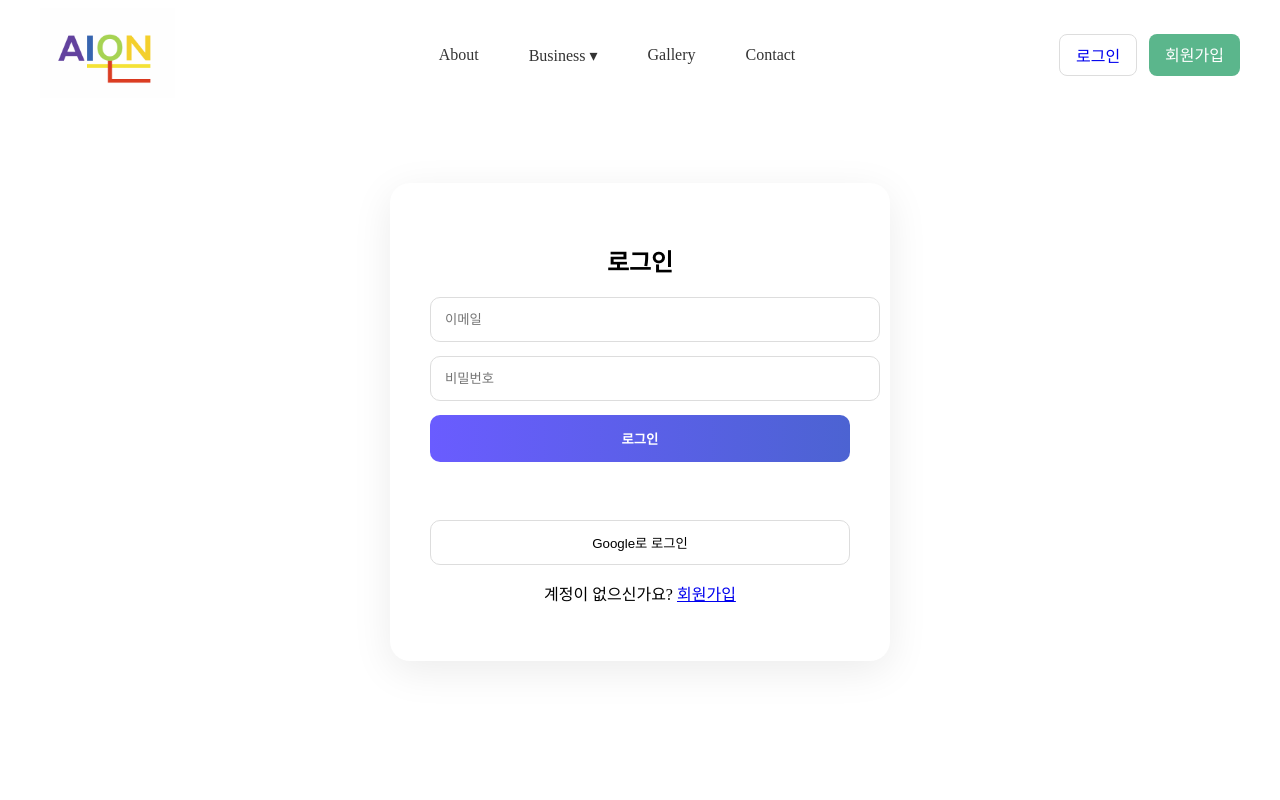
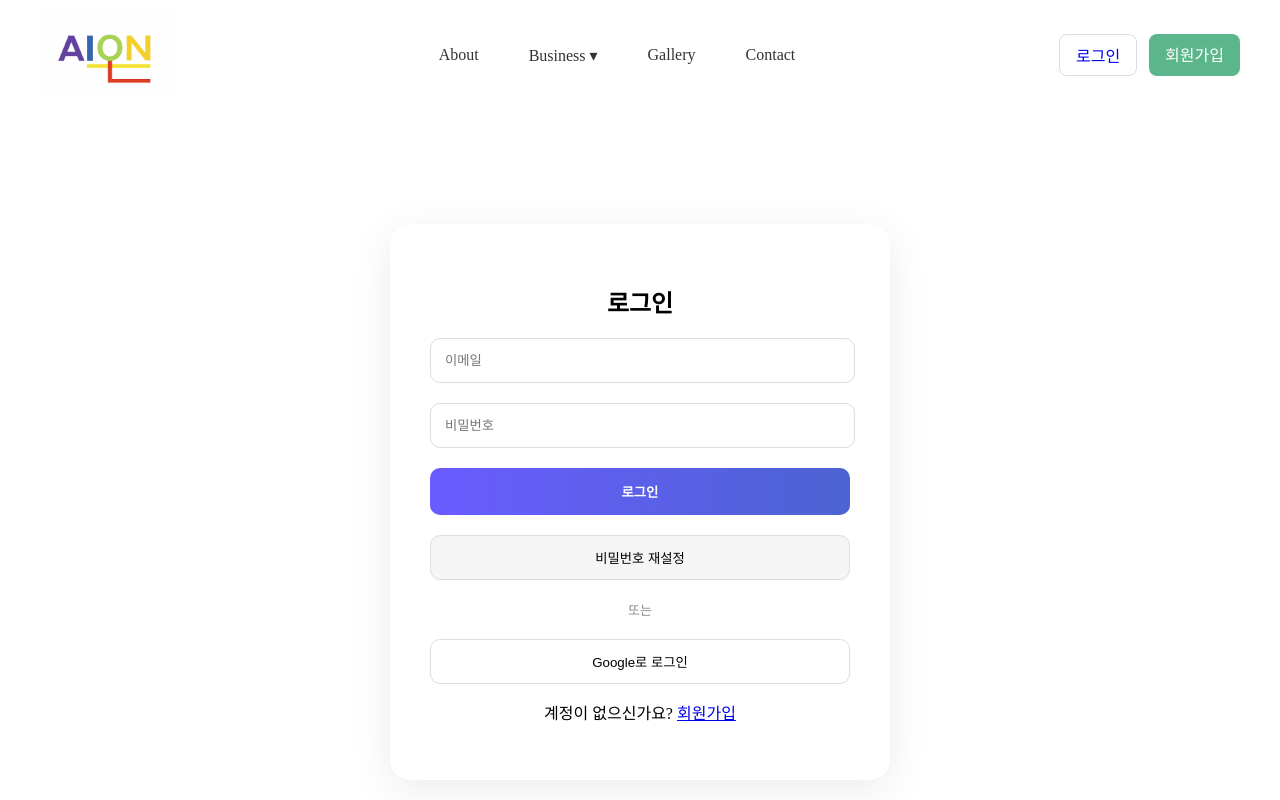
Before and after one commit to pahkys-prog/AI-ON-HOMEPAGE, a React (Vite) app in the folder ai-on-site/: page /login in a window 1280 px wide. Shown: the top 800 px of the page. Built offline with nearby package versions, Linux system fonts and the light colour scheme; no server answers.

Commit message:
Contact-문의-정보-fiverbase-연동-구-및-구글로그인-구현

```diff
--- a/ai-on-site/src/components/Auth/Login.tsx
+++ b/ai-on-site/src/components/Auth/Login.tsx
@@ -38,7 +38,6 @@ const Login = () => {
 
   return (
     <div className="login-container" style={{ maxWidth: '400px', margin: '100px auto', padding: '20px', textAlign: 'center', border: '1px solid #ddd', borderRadius: '10px' }}>
-      <h2>관리자 로그인</h2>
 
       {/* 이메일 폼 */}
       <form onSubmit={handleEmailLogin} style={{ display: 'flex', flexDirection: 'column', gap: '10px' }}>
@@ -56,7 +55,7 @@ const Login = () => {
           onChange={(e) => setPassword(e.target.value)}
           style={{ padding: '10px' }}
         />
-        <button type="submit" style={{ padding: '10px', backgroundColor: '#5bb68c', color: 'white', border: 'none', cursor: 'pointer' }}>
+        <button type="submit" style={{ padding: '10px', backgroundColor: '#1841f7', color: 'white', border: 'none', cursor: 'pointer' }}>
           로그인
         </button>
       </form>
@@ -64,7 +63,7 @@ const Login = () => {
       <div style={{ margin: '20px 0', borderTop: '1px solid #eee', paddingTop: '20px' }}>
         <button
           onClick={handleGoogleLogin}
-          style={{ width: '100%', padding: '10px', backgroundColor: '#4285F4', color: 'white', border: 'none', cursor: 'pointer', fontWeight: 'bold' }}
+          style={{ width: '100%', padding: '10px', backgroundColor: '#ecf2fa', color: 'white', border: 'none', cursor: 'pointer', fontWeight: 'bold' }}
         >
           Google로 계속하기
         </button>
--- a/ai-on-site/src/components/Contact/ContactForm.tsx
+++ b/ai-on-site/src/components/Contact/ContactForm.tsx
@@ -14,6 +14,8 @@ const ContactForm = () => {
 
     try {
       // ✅ 'contacts'라는 새로운 컬렉션에 저장됩니다.
+
+      console.log("🔥 submit 실행됨");
       await addDoc(collection(db, "contacts"), {
         name,
         phone,
@@ -21,6 +23,9 @@ const ContactForm = () => {
         createdAt: serverTimestamp(),
         status: "waiting", // 'waiting' 또는 'done'으로 관리 가능
       });
+
+      console.log("🔥 Contact 저장 완료");
+      console.log("🔥 저장된 데이터:", { name, phone, message });
 
       alert("문의가 성공적으로 접수되었습니다!");
       setName("");
@@ -51,7 +56,6 @@ const ContactForm = () => {
         value={message}
         onChange={(e) => setMessage(e.target.value)}
       />
-      <button type="submit">문의하기</button>
     </form>
   );
 };
--- a/ai-on-site/src/components/Contact/ContactList.tsx
+++ b/ai-on-site/src/components/Contact/ContactList.tsx
@@ -1,3 +1,4 @@
+console.log("🔥 관리자 페이지 진입");
 import React, { useState, useEffect } from "react";
 import { db, auth, googleProvider } from "../../firebase";
 import {
@@ -9,7 +10,7 @@ import {
   updateDoc // ✅ 업데이트를 위해 추가
 } from "firebase/firestore";
 import { signInWithPopup } from "firebase/auth";
-
+import { onAuthStateChanged } from "firebase/auth";
 
 const ContactList = () => {
   interface Contact {
@@ -49,7 +50,7 @@ useEffect(() => {
       setCurrentUserEmail(user.email); // 현재 로그인된 이메일을 상태에 저장
 
       //  아래 "본인이 등록한 메일"을 정확하게 입력하세요!
-      if (user.email === "운영자님의@이메일.com") {
+      if (user.email === "pahkys@gmail.com") {
         setIsAdmin(true);
       } else {
         setIsAdmin(false);
@@ -103,16 +104,17 @@ useEffect(() => {
 }
 
   return (
-    <div className="admin-contact-list" style={{ padding: '20px' }}>
-      <h3> 도착한 문의 목록</h3>
+    <div className="admin-contact-list" style={{ padding: '20px', maxWidth: '1200px', margin: '0 auto'}}>
+      <h2> 도착한 문의 목록</h2>
       {contacts.length > 0 ? (
-        contacts.map((c: ContactItem) => (
+        contacts.map((c: Contact) => (
           <div
             key={c.id}
             style={{
+              maxWidth: '1000px',
               border: '1px solid #ddd',
               margin: '10px 0',
-              padding: '15px',
+              padding: '20px',
               borderRadius: '8px',
               backgroundColor: c.status === "done" ? "#f9f9f9" : "#fff", // 완료된 건 연하게 표시
               opacity: c.status === "done" ? 0.7 : 1
@@ -130,7 +132,7 @@ useEffect(() => {
               {/* ✅ 확인 버튼: 아직 완료되지 않은 경우에만 표시 */}
               {c.status !== "done" ? (
                 <button
-                  onClick={handleGoogleLogin}
+                  onClick={() => markAsDone(c.id)}
                   style={{
                     backgroundColor: '#5bb68c',
                     color: 'white',
--- a/ai-on-site/src/components/Header/Header.tsx
+++ b/ai-on-site/src/components/Header/Header.tsx
@@ -3,10 +3,12 @@ import { onAuthStateChanged, signOut, type User } from "firebase/auth";
 import { auth } from "../../lib/firebase";
 import { Link } from "react-router-dom";
 import logo from "../../assets/images/Logo-AION.png";
+import { useNavigate } from "react-router-dom";
 import "./Header.css";
 
 export default function Header() {
   const [user, setUser] = useState<User | null>(null);
+  const navigate = useNavigate();
 
   useEffect(() => {
     const unsubscribe = onAuthStateChanged(auth, (currentUser) => {
@@ -18,6 +20,7 @@ export default function Header() {
 
   const handleLogout = async () => {
     await signOut(auth);
+    navigate("/"); // 로그아웃 후 메인 페이지로 이동
   };
 
   return (
@@ -35,9 +38,15 @@ export default function Header() {
           <div className="nav-item-dropdown">
             <span className="nav-item">Business ▾</span>
             <div className="dropdown-content">
-              <Link to="/business" state={{ tabIndex: 0 }}>AI 도구 활용</Link>
-              <Link to="/business" state={{ tabIndex: 1 }}>디지털 콘텐츠 제작</Link>
-              <Link to="/business" state={{ tabIndex: 2 }}>기관/대상 맞춤형교육</Link>
+              <Link to="/business" state={{ tabIndex: 0 }}>
+                AI 도구 활용
+              </Link>
+              <Link to="/business" state={{ tabIndex: 1 }}>
+                디지털 콘텐츠 제작
+              </Link>
+              <Link to="/business" state={{ tabIndex: 2 }}>
+                기관/대상 맞춤형교육
+              </Link>
             </div>
           </div>
 
@@ -48,10 +57,17 @@ export default function Header() {
             Contact
           </Link>
         </nav>
+
         <div className="header-buttons">
           {user ? (
             <>
-              <span className="user-email">{user.email}</span>
+              {user.email === "pahkys@gmail.com" ? (
+                <Link to="/admin/contacts" className="user-email">
+                  {user.email}
+                </Link>
+              ) : (
+                <span className="user-email">{user.email}</span>
+              )}
 
               <button className="logout-btn" onClick={handleLogout}>
                 로그아웃
--- a/ai-on-site/src/pages/AboutDetail.css
+++ b/ai-on-site/src/pages/AboutDetail.css
@@ -29,7 +29,10 @@
 
 /* 인트로 카드 */
 .about-intro {
-  margin-bottom: 100px;
+  margin-bottom: 80px;
+  max-width: 1100px;
+  margin-left: auto;
+  margin-right: auto;
 }
 
 .intro-card {
@@ -48,7 +51,10 @@
 
 /* 섹션 공통 */
 .about-section {
-  margin-bottom: 120px;
+  margin-bottom: 100px;
+  max-width: 1100px;
+  margin-left: auto;
+  margin-right: auto;
 }
 
 .section-title {
@@ -132,6 +138,8 @@
 
 /* 문의 유도 박스 */
 .cta-box {
+  max-width: 1100px;
+  margin: auto;
   background: #333;
   color: #fff;
   padding: 60px;
--- a/ai-on-site/src/pages/Login.css
+++ b/ai-on-site/src/pages/Login.css
@@ -2,7 +2,7 @@
   display:flex;
   justify-content:center;
   align-items:center;
-  min-height:80vh;
+  min-height:100vh;
 }
 
 .login-card{
@@ -15,9 +15,9 @@
 }
 
 .login-card input{
-  width:100%;
+  width:94%;
   padding:14px;
-  margin-bottom:14px;
+  margin-bottom:20px;
   border-radius:10px;
   border:1px solid #ddd;
 }
@@ -31,11 +31,23 @@
   color:white;
   font-weight:bold;
   cursor:pointer;
+   margin-bottom:20px;
 }
 
-.divider{
-  margin:20px 0;
-  color:#999;
+.reset-btn{
+  width:100%;
+  padding:12px;
+  border-radius:10px;
+  border:1px solid #ddd;
+  background:#f5f5f5;
+  cursor:pointer;
+}
+
+.divider span {
+  background: white;
+  padding: 0 10px;
+  color: #888;
+  font-size: 13px;
 }
 
 .google-btn{
--- a/ai-on-site/src/pages/Login.tsx
+++ b/ai-on-site/src/pages/Login.tsx
@@ -1,6 +1,11 @@
+console.log("🔥 내가 수정한 로그인 파일");
 import { useState } from "react";
-import { signInWithEmailAndPassword } from "firebase/auth";
-import { auth } from "../lib/firebase";
+import { auth, googleProvider } from "../firebase";
+import {
+  signInWithEmailAndPassword,
+  signInWithPopup,
+  sendPasswordResetEmail,
+} from "firebase/auth";
 import { useNavigate, Link } from "react-router-dom";
 import "./Login.css";
 
@@ -14,20 +19,51 @@ export default function Login() {
     e.preventDefault();
 
     try {
-      await signInWithEmailAndPassword(auth, email, password);
-      navigate("/");
-    } catch (error) {console.error(error); alert("로그인 실패");
+      const userCredential = await signInWithEmailAndPassword(
+        auth,
+        email,
+        password,
+      );
+      alert("로그인 성공!");
+      console.log(userCredential.user.email);
+    } catch (error: any) {
+      alert("로그인 실패: " + error.code);
+    }
+  };
+
+  const handleGoogleLogin = async () => {
+    console.log("🔥 구글 로그인 클릭됨");
+
+    try {
+      const result = await signInWithPopup(auth, googleProvider);
+      console.log("구글 로그인 성공:", result.user.email);
+      alert("구글 로그인 성공!");
+    } catch (error: any) {
+      console.error(error);
+      alert("구글 로그인 실패: " + error.code);
+    }
+  };
+
+  const handlePasswordReset = async () => {
+    if (!email) {
+      alert("이메일을 입력하세요");
+      return;
+    }
+
+    try {
+      await sendPasswordResetEmail(auth, email);
+      alert("비밀번호 재설정 이메일 전송됨");
+    } catch (error: any) {
+      alert("오류: " + error.code);
     }
   };
 
   return (
     <div className="login-wrapper">
       <div className="login-card">
-
         <h2>로그인</h2>
 
         <form onSubmit={handleLogin}>
-
           <input
             type="email"
             placeholder="이메일"
@@ -48,18 +84,22 @@ export default function Login() {
             로그인
           </button>
 
+          <button className="reset-btn" onClick={handlePasswordReset}>
+            비밀번호 재설정
+          </button>
         </form>
 
-        <div className="divider">또는</div>
+        <div className="divider">
+          <span>또는</span>
+        </div>
 
-        <button className="google-btn">
+        <button className="google-btn" onClick={handleGoogleLogin}>
           Google로 로그인
         </button>
 
         <p className="signup-link">
           계정이 없으신가요? <Link to="/signup">회원가입</Link>
         </p>
-
       </div>
     </div>
   );
```
Also changed, not shown: ai-on-site/src/App.tsx (+18 -11 lines), ai-on-site/src/components/Contact/Contact.tsx (+33 -48 lines), ai-on-site/src/pages/AboutDetail.tsx (+43 -16 lines), ai-on-site/src/components/Header/Header.css (line endings or trailing spaces).
